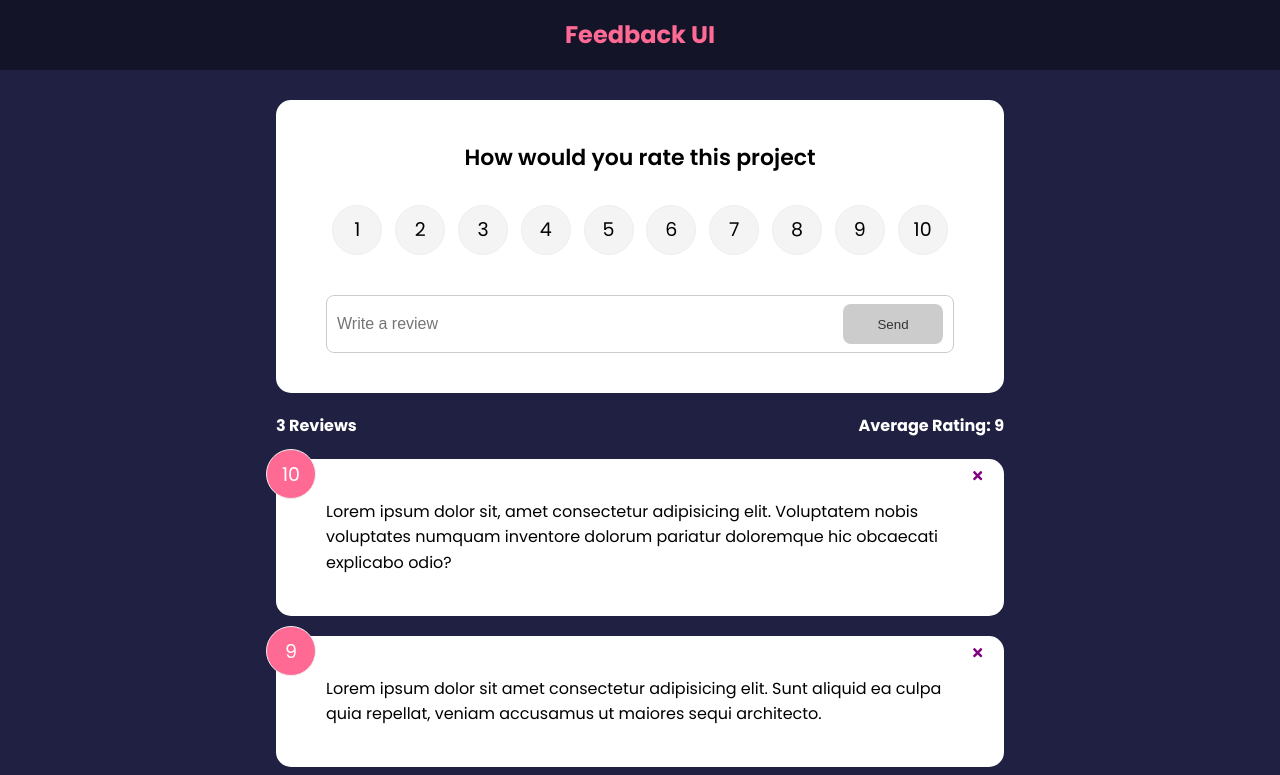
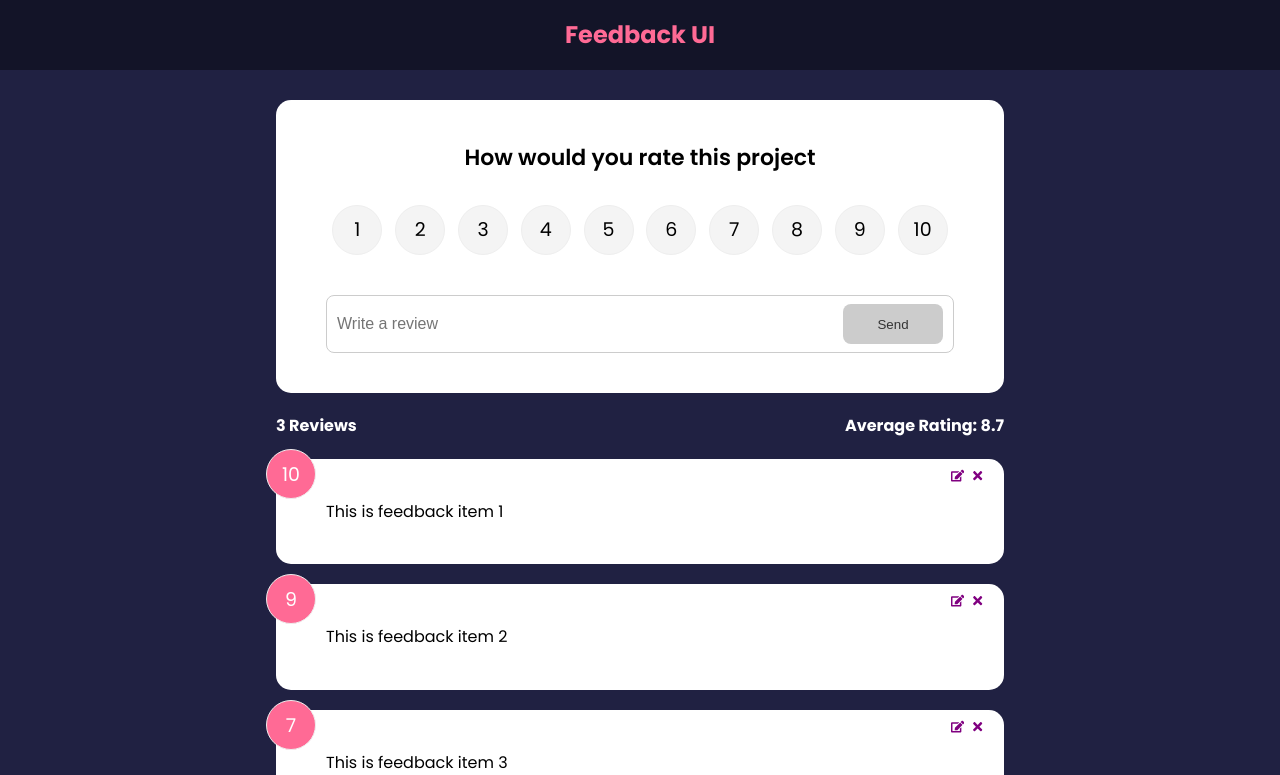
Before and after one commit to A-Alafandi/feedback-app, a React (Create React App) app: page / in a window 1280 px wide. Shown: the top 775 px of the page. Built offline with nearby package versions, Linux system fonts and the light colour scheme.

Commit message:
Feat :  Update Feedback

```diff
--- a/src/App.js
+++ b/src/App.js
@@ -1,27 +1,16 @@
 import { BrowserRouter as Router, Route, Routes } from 'react-router-dom'
-import { v4 as uuidv4 } from 'uuid'
-import { useState } from 'react'
+
 import Header from './component/Header'
 import FeedbackList from './component/FeedbackList'
 import FeedbackStats from './component/FeedbackStats'
-import FeedbackData from './data/FeedbackData'
+import { FeedbackProvider } from './context/FeedbackContext'
 import FeedbackForm from './component/FeedbackForm'
 import AboutPage from './pages/AboutPage'
 import AboutIconLink from './component/AboutIconLink'
 
 function App() {
-  const [feedback, setFeedback] = useState(FeedbackData)
-  const addFeedback = (newFeedback) => {
-    newFeedback.id = uuidv4()
-    setFeedback([newFeedback, ...feedback])
-  }
-  const deleteFeedback = (id) => {
-    if (window.confirm('Are you sure you want to delete this feedback')) {
-      setFeedback(feedback.filter((item) => item.id !== id))
-    }
-  }
-
   return (
+    <FeedbackProvider>
       <Router>
         <Header />
         <div className="container">
@@ -32,12 +21,9 @@
               element={
                 <>
                   {' '}
-                <FeedbackForm handleAdd={addFeedback} />
-                <FeedbackStats feedback={feedback} />
-                <FeedbackList
-                  feedback={feedback}
-                  handleDelete={deleteFeedback}
-                />
+                  <FeedbackForm />
+                  <FeedbackStats />
+                  <FeedbackList />
                 </>
               }
             ></Route>
@@ -46,6 +32,7 @@
           <AboutIconLink />
         </div>
       </Router>
+    </FeedbackProvider>
   )
 }
 export default App
--- a/src/component/FeedbackForm.jsx
+++ b/src/component/FeedbackForm.jsx
@@ -1,12 +1,24 @@
-import { useState } from 'react'
+import { useState, useContext, useEffect } from 'react'
+import FeedbackContext from '../context/FeedbackContext'
 import Card from './shared/Card'
 import Button from './shared/Button'
 import RatingSelect from './RatingSelect'
-function FeedbackForm({ handleAdd }) {
+function FeedbackForm() {
   const [text, setText] = useState('')
   const [rating, setRating] = useState(10)
   const [btnDisabled, setBtnDisabled] = useState(true)
   const [message, setMessage] = useState('')
+
+  const { addFeedback, feedbackEdit, updateFeedback } =
+    useContext(FeedbackContext)
+
+  useEffect(() => {
+    if (feedbackEdit.edit === true) {
+      setBtnDisabled(false)
+      setText(feedbackEdit.item.text)
+      setRating(feedbackEdit.item.rating)
+    }
+  }, [feedbackEdit])
 
   const handleTextChange = ({ target: { value } }) => {
     // 👈  get the value
@@ -28,8 +40,12 @@
     e.preventDefault()
     if (text.trim().length > 10) {
       const newFeedback = { text, rating }
-      handleAdd(newFeedback)
-      setText('')
+      if (feedbackEdit.edit === true) {
+        updateFeedback(feedbackEdit.item.id, newFeedback)
+      } else {
+        addFeedback(newFeedback)
+        setText('')
+      }
     }
   }
 
--- a/src/component/FeedbackItem.jsx
+++ b/src/component/FeedbackItem.jsx
@@ -1,12 +1,18 @@
 import Card from './shared/Card'
 import PropTypes from 'prop-types'
-import { FaTimes } from 'react-icons/fa'
-function FeedbackItem({ item, handleDelete }) {
+import { FaTimes, FaEdit } from 'react-icons/fa'
+import { useContext } from 'react'
+import FeedbackContext from '../context/FeedbackContext'
+function FeedbackItem({ item }) {
+  const { deleteFeedback, editFeedback } = useContext(FeedbackContext)
   return (
     <Card>
       <div className="num-display">{item.rating}</div>
-      <button onClick={() => handleDelete(item.id)} className="close">
+      <button onClick={() => deleteFeedback(item.id)} className="close">
         <FaTimes color="purple" />
+      </button>
+      <button onClick={() => editFeedback(item)} className="edit">
+        <FaEdit color="purple" />
       </button>
       <div className="text-display">{item.text}</div>
     </Card>
--- a/src/component/FeedbackList.jsx
+++ b/src/component/FeedbackList.jsx
@@ -1,8 +1,10 @@
 import { motion, AnimatePresence } from 'framer-motion'
+import { useContext } from 'react'
 import FeedbackItem from './FeedbackItem'
-import PropTypes from 'prop-types'
+import FeedbackContext from '../context/FeedbackContext'
 
-function FeedbackList({ feedback, handleDelete }) {
+function FeedbackList() {
+  const { feedback } = useContext(FeedbackContext)
   if (!feedback || feedback.length === 0) {
     return <p>No Feedback Yet</p>
   }
@@ -31,19 +33,10 @@
   return (
     <div className="feedback-list">
       {feedback.map((item) => (
-        <FeedbackItem key={item.id} item={item} handleDelete={handleDelete} />
+        <FeedbackItem key={item.id} item={item} />
       ))}
     </div>
   )
 }
-FeedbackList.porpTypes = {
-  feedback: PropTypes.arrayOf(
-    PropTypes.shape({
-      id: PropTypes.number.isRequired,
-      text: PropTypes.string.isRequired,
-      rating: PropTypes.number.isRequired,
-    })
-  ),
-}
 
 export default FeedbackList
--- a/src/component/FeedbackStats.jsx
+++ b/src/component/FeedbackStats.jsx
@@ -1,6 +1,8 @@
-import PropTypes from 'prop-types'
+import FeedbackContext from '../context/FeedbackContext'
+import { useContext } from 'react'
 
-function FeedbackStats({ feedback }) {
+function FeedbackStats() {
+  const { feedback } = useContext(FeedbackContext)
   // Calculate rating avg
   let average =
     feedback.reduce((acc, cur) => {
@@ -16,8 +18,4 @@
   )
 }
 
-FeedbackStats.propTypes = {
-  feedback: PropTypes.array.isRequired,
-}
-
 export default FeedbackStats
--- a/src/component/RatingSelect.jsx
+++ b/src/component/RatingSelect.jsx
@@ -1,6 +1,13 @@
-import { useState } from 'react'
+import { useState, useContext, useEffect } from 'react'
+import FeedbackContext from '../context/FeedbackContext'
 
 function RatingSelect({ select }) {
+  const { addFeedback, feedbackEdit } = useContext(FeedbackContext)
+
+  useEffect(() => {
+    setSelected(feedbackEdit.item.rating)
+  }, [feedbackEdit])
+
   const [selected, setSelected] = useState()
   const handleChange = (e) => {
     setSelected(+e.currentTarget.value)
--- /dev/null
+++ b/src/context/FeedbackContext.js
@@ -0,0 +1,67 @@
+import { createContext, useState } from 'react'
+import { v4 as uuidv4 } from 'uuid'
+
+const FeedbackContext = createContext()
+
+export const FeedbackProvider = ({ children }) => {
+  const [feedback, setFeedback] = useState([
+    { id: 1, text: 'This is feedback item 1', rating: 10 },
+    { id: 2, text: 'This is feedback item 2', rating: 9 },
+    { id: 3, text: 'This is feedback item 3', rating: 7 },
+  ])
+
+  const [feedbackEdit, setFeedbackEdit] = useState({
+    item: {},
+    edit: false,
+  })
+
+  //Set item te be updated
+  const editFeedback = (item) => {
+    setFeedbackEdit({
+      item,
+      edit: true,
+    })
+  }
+  // Add new Feedback
+  const deleteFeedback = (id) => {
+    if (window.confirm('Are you sure you want to delete this feedback')) {
+      setFeedback(feedback.filter((item) => item.id !== id))
+    }
+  }
+  //Delete Feedback
+  const addFeedback = (newFeedback) => {
+    newFeedback.id = uuidv4()
+    setFeedback([newFeedback, ...feedback])
+  }
+
+  //Update feedback item
+  const updateFeedback = (id, updItem) => {
+    setFeedback(
+      feedback.map((item) =>
+        item.id === id
+          ? {
+              ...item,
+              ...updItem,
+            }
+          : item
+      )
+    )
+  }
+
+  return (
+    <FeedbackContext.Provider
+      value={{
+        feedback,
+        feedbackEdit,
+        deleteFeedback,
+        addFeedback,
+        editFeedback,
+        updateFeedback,
+      }}
+    >
+      {children}
+    </FeedbackContext.Provider>
+  )
+}
+
+export default FeedbackContext
```
Lines whose indentation alone changed are shown as unchanged.
